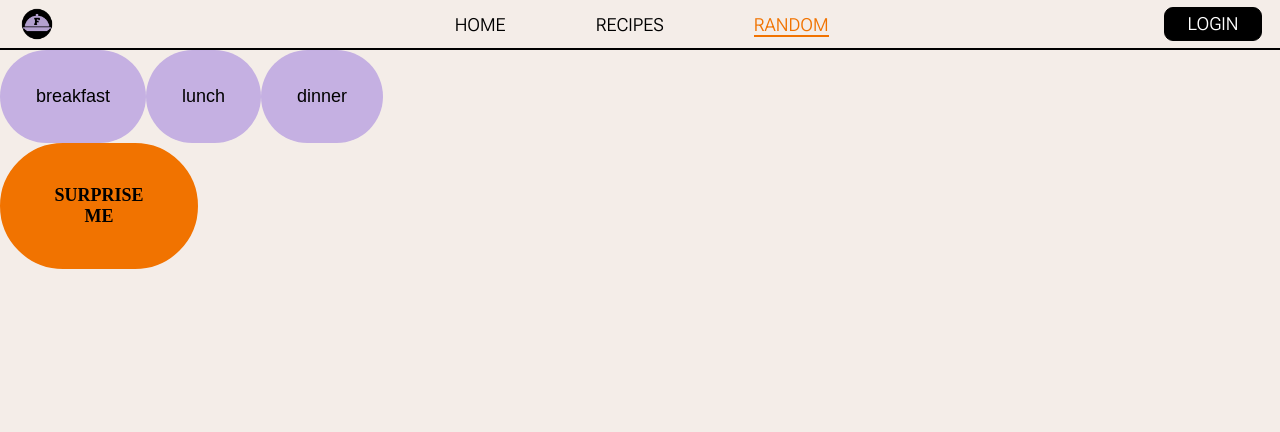
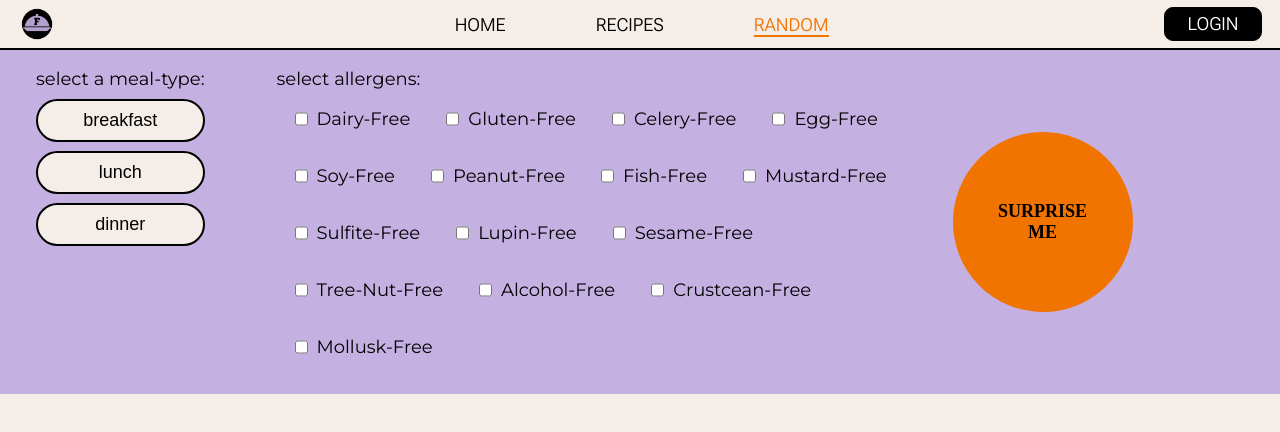
Before and after one commit to carmenvdheide/flavorite-frontend-eindopdracht, a React (Vite) app: page /random in a window 1280 px wide. Shown: the top 432 px of the page. Built offline with nearby package versions, Linux system fonts and the light colour scheme.

Commit message:
added allergens to random recipe page

```diff
--- a/src/pages/all-recipes/all-recipes.css
+++ b/src/pages/all-recipes/all-recipes.css
@@ -151,7 +151,7 @@ input {
     margin: 2rem auto;
     height: auto;
     display: grid;
-    grid-template-rows: 3rem 3rem  ;
+    grid-template-rows: 3rem 3rem;
     grid-template-columns: 2.6rem 2.6rem 2.6rem 2.6rem;
     gap: 0.7rem;
 }
--- a/src/pages/random-recipe/random-recipe.css
+++ b/src/pages/random-recipe/random-recipe.css
@@ -0,0 +1,52 @@
+.randomRecipeFilters {
+    background-color: var(--purple-color);
+    display: flex;
+}
+
+.randomRecipeMealType {
+    background-color: transparent;
+    display: flex;
+    flex-direction: column;
+    gap: 0.5rem;
+    padding: 1rem 2rem;
+}
+
+.randomRecipeMealType button {
+    padding: 0.5rem 1.5rem;
+    border: 2px solid black;
+    background-color: var(--background-color);
+
+}
+
+.clickedButton {
+    color: var(--purple-color);
+}
+
+.randomRecipeAllergens {
+    height: 100%;
+    background-color: var(--purple-color);
+    padding: 1rem 2rem;
+
+}
+
+.checkboxAllergensRandom {
+    background-color: transparent;
+    display: flex;
+    flex-wrap: wrap;
+    max-width: 50vw;
+    /*display: grid;*/
+    /*grid-template-rows: 3rem 3rem 3rem;*/
+    /*grid-template-columns: 11rem 11rem 11rem 11rem 11rem;*/
+}
+
+.checkboxAllergensRandom div {
+    background-color: transparent;
+
+}
+
+.surpriseButton {
+    border-radius: 50%;
+    height: 10rem;
+    width: 10rem;
+    align-self: center;
+}
--- a/src/pages/random-recipe/random-recipe.jsx
+++ b/src/pages/random-recipe/random-recipe.jsx
@@ -1,19 +1,42 @@
 import Button from "../../components/button/button.jsx";
-import {useState} from "react";
+import {useEffect, useState} from "react";
 import axios from "axios";
+import './random-recipe.css'
+import Filters from "../../components/Filters /Filters.jsx";
 
 function RandomRecipe() {
     const [ surpriseButtonText, setSurpriseButtonText ] = useState('surprise me')
     const [ stateMealType, setStateMealType ] = useState(null)
     const [ randomRecipeData, setRandomRecipeData] = useState(null)
 
+    const [ allergenFilters, setAllergenFilters ] = useState([
+
+        {name: "dairy-free", checked: false},
+        {name: "gluten-free", checked: false},
+        {name: "celery-free", checked: false},
+        {name: "egg-free", checked: false},
+        {name: "soy-free", checked: false},
+        {name: "peanut-free", checked: false},
+        {name: "fish-free", checked: false},
+        {name: "mustard-free", checked: false},
+        {name: "sulfite-free", checked: false},
+        {name: "lupin-free", checked: false},
+        {name: "sesame-free", checked: false},
+        {name: "tree-nut-free", checked: false},
+        {name: "alcohol-free", checked: false},
+        {name: "crustcean-free", checked: false},
+        {name: "mollusk-free", checked: false},
+    ])
+
+    const [ allergenFilterParam, setAllergenFilterParam ] = useState('')
+
     function handleRandomButton() {
-        setSurpriseButtonText('nope, next')
+        setSurpriseButtonText('next')
 
 
         async function fetchRandomRecipe() {
             try {
-                const result = await axios.get('https://api.edamam.com/api/recipes/v2?app_id=5512310a&app_key=efdf28b15f81638625269787d80913f7&q=a&type=public', { params: {
+                const result = await axios.get(`https://api.edamam.com/api/recipes/v2?app_id=5512310a&app_key=efdf28b15f81638625269787d80913f7&q=a&type=public${allergenFilterParam}`, { params: {
                         mealType: stateMealType,
                         dishType: "main course",
                         random: true,
@@ -33,28 +56,90 @@ function RandomRecipe() {
     function handleMealType(e) {
         setStateMealType(e.target.value)
         console.log(e.target.value)
+
+        ///////////////////////////////////// idk
+
+        // e.target.value === "Breakfast" &&
+        //     setBreakfast(breakfast === '' ? "clickedButton" : '')
+        //     setLunch('')
+        //     setDinner('')
+        //
+        // e.target.value === "Lunch" &&
+        // setBreakfast('')
+        // setLunch(lunch === '' ? "clickedButton" : '')
+        // setDinner('')
+        //
+        // e.target.value === "Dinner" &&
+        // setBreakfast('')
+        // setLunch('')
+        // setDinner(dinner === '' ? 'clickedButton' : '')
+
+
     }
 
+    function updateCheckStatus(index) {
+        setAllergenFilters(prevFilters => {
+            const updatedFilters = prevFilters.map((filter, i) => {
+                if (i === index) {
+                    return { ...filter, checked: !filter.checked }
+                }
+                return filter
+            })
+            return updatedFilters
+        })
+    }
+
+    useEffect(() => {
+        let allergenArray = allergenFilters.filter(filter => filter.checked).map(filter => filter.name)
+        let allergens = allergenArray.length > 0
+            ? "&health=" + allergenArray.join('&health=')
+            : ''
+        setAllergenFilterParam(allergens)
+        console.log(allergens)
+
+    }, [allergenFilters])
+
+    const [breakfast, setBreakfast ] = useState('')
+    const [lunch, setLunch ] = useState('')
+    const [dinner, setDinner ] = useState('')
 
     return (
         <>
-            <section>
-                <div>
+            <section className="randomRecipeFilters">
+                <div className="randomRecipeMealType">
+                    <p>select a meal-type:</p>
                     <Button
                         text="breakfast"
-                        className="mealType"
+                        className={breakfast}
                         onClick={handleMealType}
                         value="Breakfast"/>
                     <Button
                         text="lunch"
-                        className="mealType"
+                        className={lunch}
                         onClick={handleMealType}
                         value="Lunch"/>
                     <Button
                         text="dinner"
-                        className="mealType"
+                        className={dinner}
                         onClick={handleMealType}
                         value="Dinner"/>
+
+                </div>
+
+                <div className="randomRecipeAllergens">
+                    <p>select allergens:</p>
+                    <div className="checkboxAllergensRandom">
+                        {allergenFilters.map((filter, index) => (
+                            <Filters
+                                key={filter.name}
+                                label={filter.name}
+                                index={index}
+                                isChecked={filter.checked}
+                                checkHandler={() => updateCheckStatus(index, filter.type, filter.name)}
+                            />
+
+                        ))}
+                    </div>
                 </div>
 
                 <Button
--- a/src/pages/recipe-details/recipe-details.css
+++ b/src/pages/recipe-details/recipe-details.css
@@ -3,6 +3,23 @@
     margin: 10vh 15vw;
     background-color: white;
     border-radius: 0.8rem;
+}
+
+.recipeDetailsButtonTop {
+    background-color: transparent;
+    padding: 1rem;
+    margin: 1.5rem 0 0 1rem;
+    /*border: 1px solid orange;*/
+    display: flex;
+    align-items: center;
+    gap: 0.5rem;
+}
+
+.backIcon {
+    background-color: transparent;
+    color: var(--purple-color);
+    height: 1.5rem;
+    width: 2rem;
 }
 
 /****************************************************************** TOP */
@@ -11,7 +28,7 @@
     display: flex;
     justify-content: center;
     gap: 3rem;
-    margin: 4rem 8rem 2rem 8rem;
+    margin: 3rem 8rem 2rem 8rem;
     padding-bottom: 5rem;
     background-color: white;
     border-bottom: 2px black solid;
@@ -25,7 +42,6 @@
 
 .recipeDetailsInfo {
     background-color: transparent;
-    /*border: 1px solid red;*/
     display: flex;
     flex-direction: column;
     justify-content: space-around;
@@ -161,7 +177,7 @@
 .recipeDetailsAllergens {
     margin: 4rem 12rem 4rem 12rem;
     background-color: white;
-    height: 30vh;
+    max-height: 60vh;
     display: flex;
     flex-direction: column;
     align-items: center;
@@ -173,7 +189,7 @@
     list-style: none;
     padding: 0.5rem;
     background-color: #d9f4d9;
-    border: solid 2klopx #bed5be;
+    border: solid 2px #bed5be;
     border-radius: 0.7rem;
     text-align: center;
     width: 13vw;
--- a/src/pages/recipe-details/recipe-details.jsx
+++ b/src/pages/recipe-details/recipe-details.jsx
@@ -5,6 +5,7 @@ import './recipe-details.css'
 import {faFireFlameCurved} from "@fortawesome/free-solid-svg-icons/faFireFlameCurved";
 import {FontAwesomeIcon} from "@fortawesome/react-fontawesome";
 import {faClock} from "@fortawesome/free-regular-svg-icons/faClock";
+import {faAnglesLeft} from "@fortawesome/free-solid-svg-icons";
 
 
 function RecipeDetails() {
@@ -67,6 +68,11 @@ function RecipeDetails() {
 
     return (
         <article className="recipeDetailsContainer">
+            <button
+                className="recipeDetailsButtonTop"
+                onClick={() => navigate('/recipes')}>
+                <FontAwesomeIcon className="backIcon" icon={faAnglesLeft} /><p>Back to recipe overview</p>
+            </button>
             <section className='recipeDetailsTop'>
                     <img
                         src={recipeDetails.image}
```
